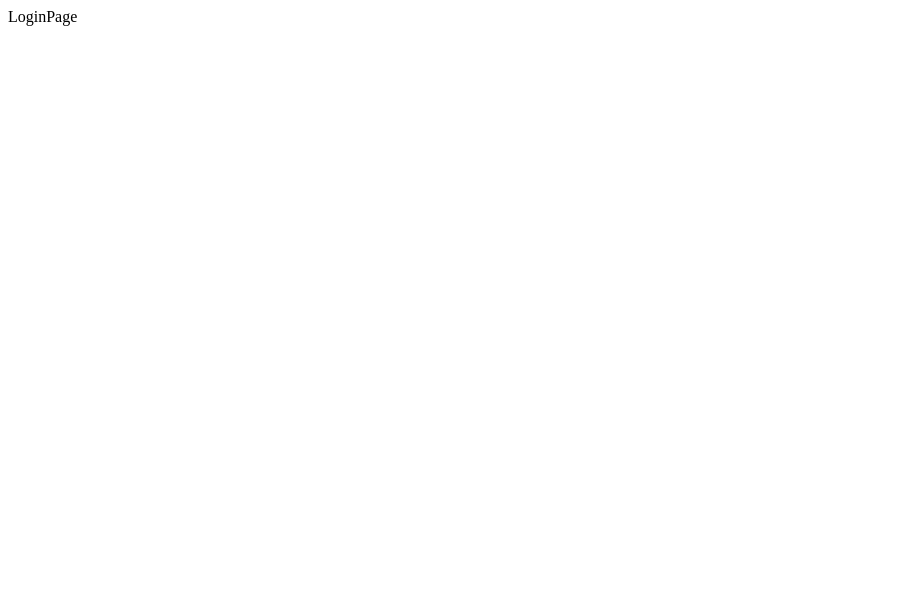
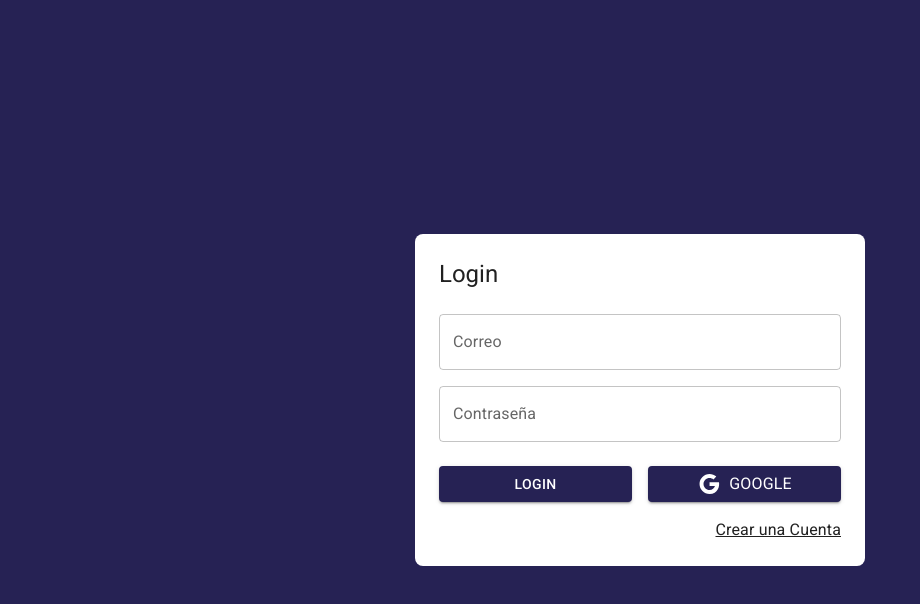
Before and after one commit to Ferla04/Journal-app, a React (Vite) app: page /auth/login in a window 1280 px wide. Shown: the top 604 px of the page, without its empty margins (0-920 px from the left). Built offline with nearby package versions, Linux system fonts and the light colour scheme.

Commit message:
diseño Login

```diff
--- a/index.html
+++ b/index.html
@@ -3,7 +3,12 @@
   <head>
     <meta charset="UTF-8" />
     <meta name="viewport" content="width=device-width, initial-scale=1.0" />
-    <title>Vite + React</title>
+    <link
+      rel="stylesheet"
+      href="https://fonts.googleapis.com/css?family=Roboto:300,400,500,700&display=swap"
+    />
+
+    <title>Journal app</title>
   </head>
   <body>
     <div id="root"></div>
--- a/package.json
+++ b/package.json
@@ -11,6 +11,7 @@
   "dependencies": {
     "@emotion/react": "^11.9.3",
     "@emotion/styled": "^11.9.3",
+    "@mui/icons-material": "^5.8.4",
     "@mui/material": "^5.9.1",
     "react": "^18.2.0",
     "react-dom": "^18.2.0",
--- a/src/JournalApp.jsx
+++ b/src/JournalApp.jsx
@@ -1,10 +1,11 @@
 import React from 'react'
 import { AppRouter } from './router/AppRouter'
+import { AppTheme } from './theme'
 
 export const JournalApp = () => {
   return (
-    <>
+    <AppTheme>
       <AppRouter />
-    </>
+    </AppTheme>
   )
 }
--- /dev/null
+++ b/src/auth/layout/AuthLayout.jsx
@@ -0,0 +1,28 @@
+import { Grid, Typography } from '@mui/material'
+
+export const AuthLayout = ({ children, title = '' }) => {
+  return (
+    <Grid
+      container
+      spacing={ 0 }
+      direction='column'
+      alignItems='center'
+      justifyContent='center'
+      sx={{ minHeight: '100vh', backgroundColor: 'primary.main', padding: 4 }}
+    >
+
+      <Grid
+        item
+        className='box-shadow'
+        xs={ 3 }
+        sx={{ width: { sm: 450 } ,backgroundColor: 'white', padding: 3, borderRadius: 2 }}
+      >
+
+        <Typography variant='h5' sx={{ mb: 1 }}>{ title }</Typography>
+
+          { children }
+
+      </Grid>
+    </Grid>
+  )
+}
--- a/src/auth/pages/LoginPage.jsx
+++ b/src/auth/pages/LoginPage.jsx
@@ -1,7 +1,57 @@
-import React from 'react'
+import { Link as RouterLink } from 'react-router-dom'
+import { Button, Grid, Link, TextField, Typography } from '@mui/material'
+import { Google } from '@mui/icons-material'
+import { AuthLayout } from '../layout/AuthLayout'
 
 export const LoginPage = () => {
   return (
-    <div>LoginPage</div>
+
+    <AuthLayout title='Login'>
+        <form>
+          <Grid container>
+
+            <Grid item xs={ 12 } sx={{ mt: 2 }}>
+              <TextField
+                label='Correo'
+                type='email'
+                placeholder='correo@goggle.com'
+                fullWidth
+              />
+            </Grid>
+
+            <Grid item xs={ 12 } sx={{ mt: 2 }}>
+              <TextField
+                label='Contraseña'
+                type='password'
+                placeholder='Contraseña'
+                fullWidth
+              />
+            </Grid>
+
+            <Grid container spacing={ 2 } sx={{ mb: 2, mt: 1 }}>
+              <Grid item xs={ 12 } sm={ 6 }>
+                <Button variant='contained' fullWidth>
+                  Login
+                </Button>
+              </Grid>
+
+              <Grid item xs={ 12 } sm={ 6 }>
+                <Button variant='contained' fullWidth>
+                  <Google />
+                  <Typography sx={{ ml: 1 }}>Google</Typography>
+                </Button>
+              </Grid>
+            </Grid>
+
+            <Grid container direction='row' justifyContent='end'>
+              <Link component={ RouterLink } color='inherit' to='/auth/register'>
+                Crear una Cuenta
+              </Link>
+            </Grid>
+
+          </Grid>
+        </form>
+    </AuthLayout>
+
   )
 }
--- a/src/auth/routes/AuthRoutes.jsx
+++ b/src/auth/routes/AuthRoutes.jsx
@@ -1,11 +1,12 @@
 import { Navigate, Route, Routes } from 'react-router-dom'
 import { LoginPage } from '../pages/LoginPage'
+import { RegisterPage } from '../pages/RegisterPage'
 
 export const AuthRoutes = () => {
   return (
     <Routes>
       <Route path='login' element={ <LoginPage /> }/>
-      <Route path='register' element={ <LoginPage /> }/>
+      <Route path='register' element={ <RegisterPage /> }/>
 
       <Route path='/*' element={ <Navigate to='/auth/login' /> }/>
     </Routes>
--- a/src/journal/Pages/JournalPage.jsx
+++ b/src/journal/Pages/JournalPage.jsx
@@ -1,7 +1,12 @@
+import { MailOutline } from '@mui/icons-material'
+import { Typography } from '@mui/material'
 import React from 'react'
 
 export const JournalPage = () => {
   return (
-    <div>JournalPage</div>
+    <>
+      <Typography variant='h1'>JournalPage</Typography>
+      <MailOutline />
+    </>
   )
 }
--- a/src/styles.css
+++ b/src/styles.css
@@ -0,0 +1,3 @@
+.box-shadow {
+  box-shadow: 0px, 5px 5px rgba(0, 0, 0, 0.2);
+}
--- /dev/null
+++ b/src/theme/AppTheme.jsx
@@ -0,0 +1,12 @@
+import { ThemeProvider } from '@emotion/react'
+import { CssBaseline } from '@mui/material'
+import { purpleTheme } from './'
+
+export const AppTheme = ({ children }) => {
+  return (
+    <ThemeProvider theme={ purpleTheme }>
+      <CssBaseline />
+      { children }
+    </ThemeProvider>
+  )
+}
--- /dev/null
+++ b/src/theme/index.js
@@ -0,0 +1,2 @@
+export * from './AppTheme'
+export * from './purpleTheme'
--- /dev/null
+++ b/src/theme/purpleTheme.js
@@ -0,0 +1,16 @@
+import { createTheme } from '@mui/material';
+import { red } from '@mui/material/colors';
+
+export const purpleTheme = createTheme({
+  palette: {
+    primary: {
+      main: '#262254'
+    },
+    secondary: {
+      main: '#543884'
+    },
+    error: {
+      main: red.A400
+    }
+  }
+})
```
Also changed, not shown: src/main.jsx (+5 -5 lines), 1 other file (tests, documents, lock files or other folders).
